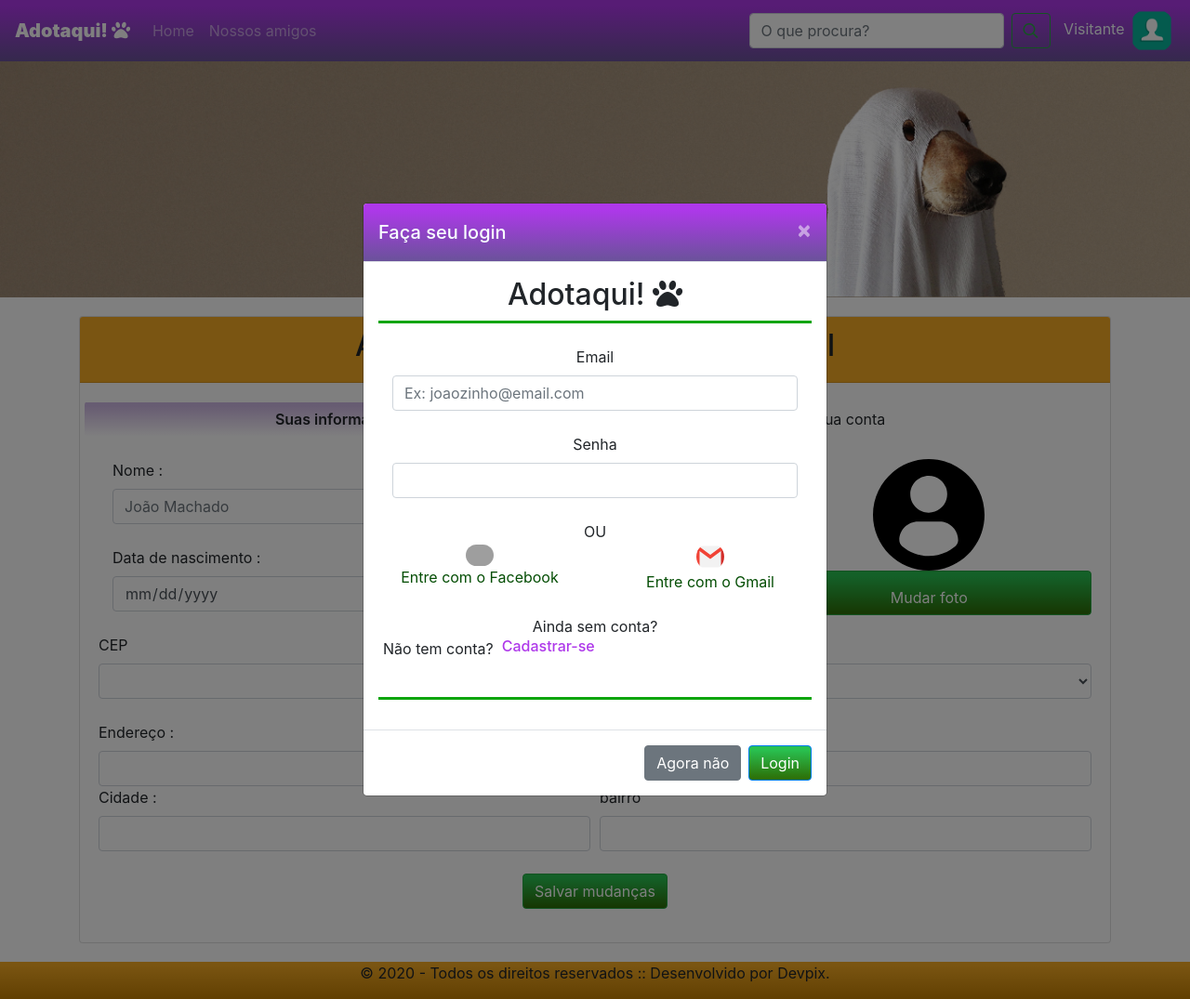
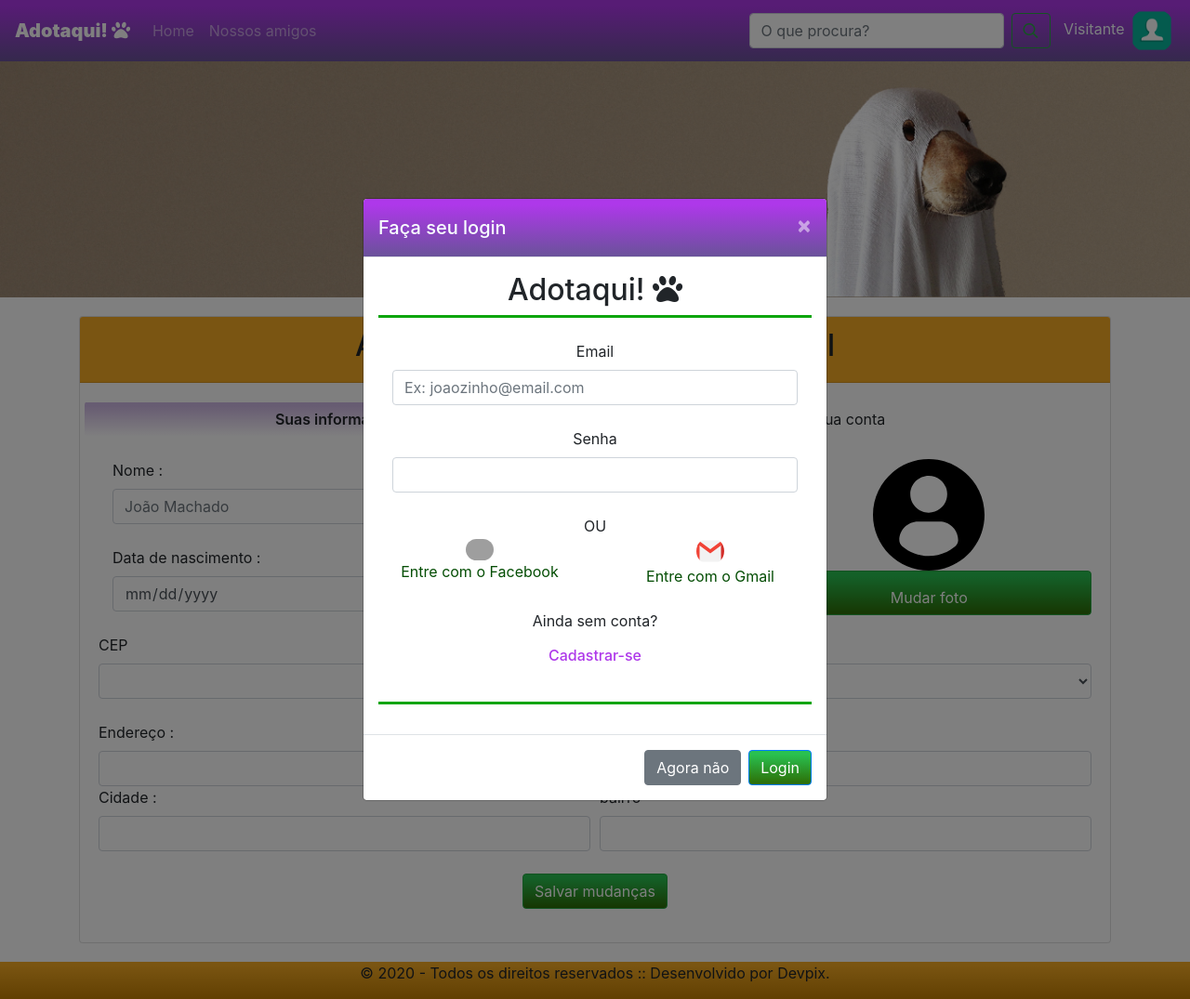
Before and after one commit to shakamax/Adotaqui, a PHP site: page /perfil.php in a window 1280 px wide, after a click on "Visitante". Shown: the whole page at 93% size. Run offline with PHP 8.4, Linux system fonts and the light colour scheme; some libraries are stand-ins or nearby versions; grey boxes are pictures that could not be loaded.

Commit message:
Session implantada e modal arrumado

```diff
--- a/cadastro.php
+++ b/cadastro.php
@@ -79,7 +79,7 @@
 					<div class="col-sm-12 col-md-6 text-center">
 						<img src="img/dog.jpg" class="img-fluid avatar">
 						<div class="dflex justify-content-center">
-							<div class="btn btn-gradient-success btn-rounded">
+							<div class="btn btn-success btn-gradient-success btn-rounded">
 								 <input class="custom-file-input form-control-file" type="file" id="avatar"><span>Adicionar foto</span> </input>
 
 							</div>
--- a/css/estilo.css
+++ b/css/estilo.css
@@ -156,3 +156,13 @@ body {
 .showcase {
     margin-bottom: 5px;
 }
+
+.foto {
+    max-height: 100px;
+    max-width: 100px;
+}
+
+.btn-secondary:hover {
+    color: #6c757d;
+    background-color: #fff;
+}
--- a/layout/footer.php
+++ b/layout/footer.php
@@ -67,6 +67,12 @@
 
         $("#cep").mask("99999-999");
 
+        /*$(".buttonaim").hover(function(){
+          $(this).css("color", "#0ec9c3b5");
+          }, function(){
+          $(this).css("color", "#0ec9c32e");
+        });*/
+
         $('#btnDados').click(function() {
           $('.login').hide('slow');
           $('#btnConta').removeClass('selecionado');
--- a/layout/menu.php
+++ b/layout/menu.php
@@ -1,3 +1,4 @@
+<?php session_start(); ?>
 <div class="container-fluid">
 
   <nav class="navbar navbar-expand-lg navbar-dark bg-light fixed-top background-purple navbar-header">
@@ -13,6 +14,15 @@
         <li class="nav-item">
           <a class="nav-link" href="amigos.php">Nossos amigos</a>
         </li>
+        <?php
+          if(isset($_SESSION['login']) && $_SESSION['login'] == true){
+        ?>
+        <li class="nav-item">
+          <a class="nav-link" href="cadastro.php">Cadastrar um amigo</a>
+        </li>
+        <?php
+          } ;
+        ?>
         <!-- <li class="nav-item">
           <a class="nav-link" href="#">Pricing</a>
         </li>
@@ -35,7 +45,19 @@
       <div>
         &nbsp;
       </div>
+      <?php
+          if(isset($_SESSION['login']) && $_SESSION['login'] == true){
+      ?>
+
+      <a class="nav-item linkmodal" data-toggle="modal" data-target="#modalUser" style="color: #f8ffff;">Fernando Veríssimo &nbsp;<img class="img-fluid img-profile rounded-circle" src="img/verissimo.jpg"></a>
+
+      <?php
+          } else {
+      ?>
+
       <a class="nav-item linkmodal" data-toggle="modal" data-target="#exampleModalCenter" style="color: #f8ffff;">Visitante <img class="img-fluid img-profile rounded-circle" src="img/user.png"></a>
+
+      <?php } ; ?>
     </div>
   </nav>
 </div>
@@ -50,7 +72,7 @@
         </button>
       </div>
       <div class="modal-body">
-        <form method="get" class="form-group">
+        <form method="post" action="login.php" class="form-group">
           <div class="col-12 text-center borda"> <h2>Adotaqui! <i class="fas fa-paw"></i></h2></div>
           <div class="col-12">&nbsp;</div>
           <div class="col-12 text-center">
@@ -66,13 +88,13 @@
           <div class="col-12 text-center"> OU </div>
           <div class="row">
             <div class="col text-center">
-              <a href="#" class="entrarsocial">
+              <a href="login.php" class="entrarsocial">
                 <img src="img/face.svg" class="img-fluid socialicon">
                 <div class="col-12">Entre com o Facebook</div>
               </a>
             </div>
             <div class="col text-center">
-              <a href="#" class="entrarsocial">
+              <a href="login.php" class="entrarsocial">
                 <img src="img/gmail.svg" class="img-fluid socialicon">
                 <div class="col-12">Entre com o Gmail</div>
               </a>
@@ -84,20 +106,76 @@
 
           <div class="col-12">
             <div class="row">
-              <p class="cadastrarse">Não tem conta? &nbsp;<h6><a href="index.html">Cadastrar-se</a></h6></p>
+              <div class="col text-center">
+                <p class="cadastrarse"><h6><a href="index.html">Cadastrar-se</a></h6></p>
+              </div>
             </div>
           </div>
           <div class="col-12 borda">&nbsp;</div>
 
+        </form>
 
-
-
-        </form>
       </div>
       <div class="modal-footer">
         <button type="button" class="btn btn-secondary" data-dismiss="modal">Agora não</button>
-        <button type="button" class="btn btn-primary btn-gradient-success">Login</button>
+        <button type="submit" class="btn btn-primary btn-gradient-success">Login</button>
       </div>
     </div>
   </div>
 </div>
+
+<div class="modal fade" id="modalUser" tabindex="-1" role="dialog" aria-labelledby="exampleModalCenterTitle" aria-hidden="true">
+  <div class="modal-dialog modal-dialog-centered" role="document">
+    <div class="modal-content">
+      <div class="modal-header background-purple">
+        <div class="col text-center">
+          <h5 class="modal-title" id="exampleModalCenterTitle">Olá Fernando</h5>
+        </div>
+        <button type="button" class="close text-white" data-dismiss="modal" aria-label="Close">
+          <span aria-hidden="true">&times;</span>
+        </button>
+      </div>
+      <div class="modal-body">
+        <div class="col-12 text-center borda"> <h2>Adotaqui! <i class="fas fa-paw"></i></h2></div>
+        <div class="col-12">&nbsp;</div>
+        <div class="col-12 text-center">
+          <img src="img/verissimo.jpg" class="img-fluid rounded-circle foto">
+        </div>
+        <div class="col-12">&nbsp;</div>
+        <div class="col-12 text-center">
+          <a href="perfil.php" class="entrarsocial">
+            Atualizar perfil
+            <br>
+            <i class="fal fa-user-cog fa-2x linkfont"></i>
+          </a>
+        </div>
+        <div class="col-12">&nbsp;</div>
+        <div class="col-12">&nbsp;</div>
+
+        <div class="col-12 text-center">
+          <a href="cadastro.php" class="entrarsocial">
+            Cadastrar um amigo
+            <br>
+            <i class="fal fa-dog fa-2x"></i>
+          </a>
+        </div>
+        <div class="col-12">&nbsp;</div>
+        <div class="col-12">&nbsp;</div>
+        <div class="col-12 text-center">
+          <a href="logout.php" class="entrarsocial text-danger">
+            Logout
+            <br>
+            <i class="fal fa-sign-out-alt fa-2x"></i>
+          </a>
+        </div>
+
+        <div class="col-12 borda">&nbsp;</div>
+      </div>
+      <div class="modal-footer text-center">
+        <div class="col">
+          <button type="button" class="btn btn-secondary" data-dismiss="modal">Ok</button>
+        </div>
+      </div>
+    </div>
+  </div>
+</div>
--- a/perfil.php
+++ b/perfil.php
@@ -127,11 +127,49 @@
 					<div class="col-sm-12 text-center">
 						<label>Deseja mudar a sua senha?</label>
 						<div class="col-12">&nbsp;</div>
-						<button class="btn btn-warning btn-gradient-warning" data-toggle="modal" data-target="#modalSenha">Mudar a senha  <i class="far fa-key"></i></button>
+						<button type="button" class="btn btn-warning btn-gradient-warning" data-toggle="modal" data-target="#modalSenha">Mudar a senha  <i class="far fa-key"></i></button>
 					</div>
 				</div>
 			</form>
 
+
+			<div class="modal fade" id="modalEmail" tabindex="-1" role="dialog" aria-labelledby="ModalEmail" aria-hidden="true">
+				<div class="modal-dialog modal-dialog-scrollable" role="document">
+					<div class="modal-content">
+						<div class="modal-header">
+							<h5 class="modal-title" id="ModalEmail">Mudar o seu e-mail.</h5>
+							<button type="button" class="close btn-danger" data-dismiss="modal" aria-label="Close">
+							<span aria-hidden="true">&times;</span>
+							</button>
+						</div>
+						<div class="modal-body">
+							<form class="form-group">
+								<div class="form-row text-center">
+									<div class="col">
+										<label>Seu novo e-mail</label>
+										<input type="email" placeholder="email@email.com" name="email" class="form-control" required>
+									</div>
+								</div>
+								<div class="col-12">&nbsp;</div>
+								<div class="form-row text-center">
+									<div class="col">
+										<label>Confirme seu e-mail</label>
+										<input type="email" name="email2" class="form-control">
+									</div>
+								</div>
+								<div class="col-12">&nbsp;</div>
+
+						</div>
+						<div class="modal-footer">
+							<button type="button" class="btn btn-secondary" data-dismiss="modal">Fechar</button>
+							<button type="submit" class="btn btn-success btn-gradient-success">Salvar</button>
+
+							</form>
+
+						</div>
+					</div>
+				</div>
+			</div>
 
 			<div class="modal fade" id="modalSenha" tabindex="-1" role="dialog" aria-labelledby="ModalSenha" aria-hidden="true">
 				<div class="modal-dialog modal-dialog-scrollable" role="document">
```
Also changed, not shown: other parts of perfil.php (+0 -36 lines), login.php (added, +8 -0 lines), logout.php (added, +8 -0 lines), img/verissimo.jpg (added).
